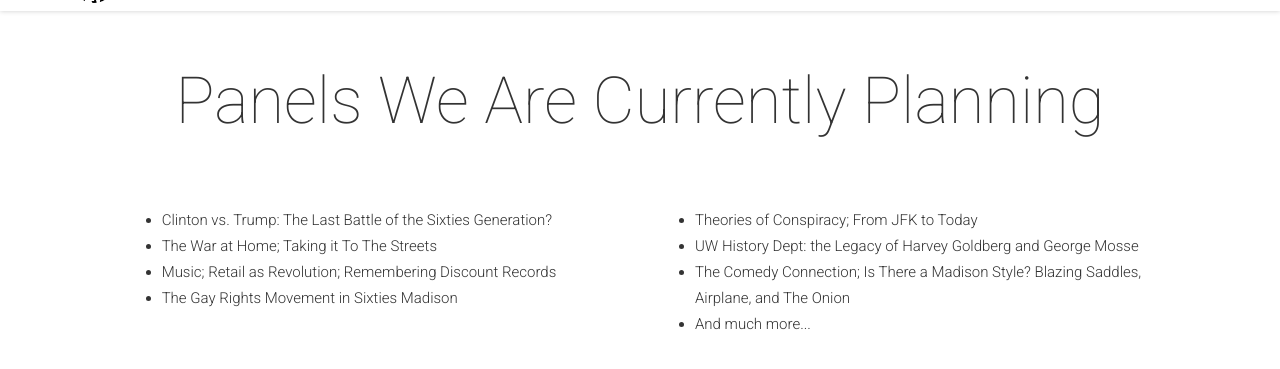
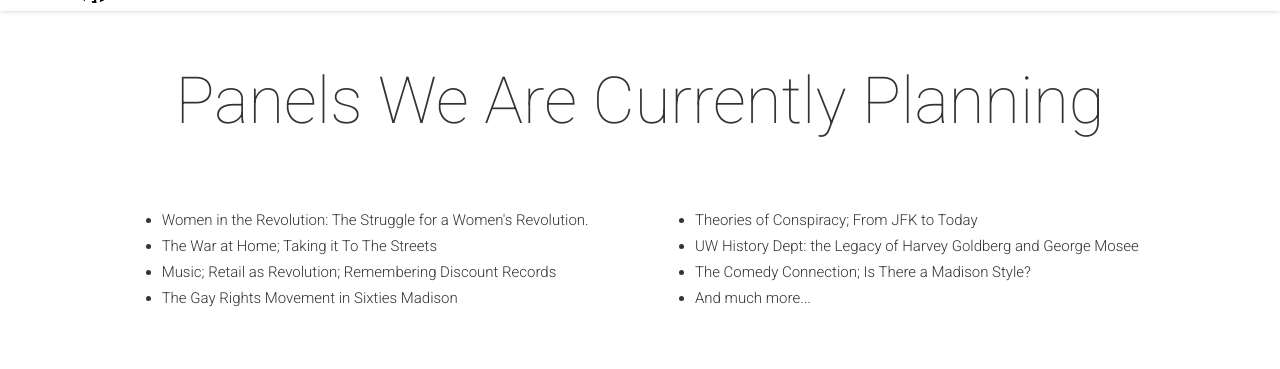
Before and after one commit to fourthirty-two/the-madison-reunion, a Jekyll site: the page built from index.html, in a window 1280 px wide and 900 px high, scrolled down 2021 px, cut to the strip 49-466 px from the top of the window. Shown: the top 369 px of the strip. Built offline with Jekyll 4.4.1, drawn with Linux system fonts in a browser that asks for light colours; nearby versions of some CDN libraries; comment, search, counter and statistics services are not loaded.

Commit message:
:notes: updated panel teaser

```diff
--- a/_includes/latest-news.html
+++ b/_includes/latest-news.html
@@ -16,7 +16,7 @@
           <p class="post-body">
             <ul class="panels-list">
               <li>
-                Clinton vs. Trump: The Last Battle of the Sixties Generation?
+                Women in the Revolution: The Struggle for a Women's Revolution.
               </li>
               <li>
                 The War at Home; Taking it To The Streets
@@ -40,10 +40,10 @@
                 Theories of Conspiracy; From JFK to Today
               </li>
               <li>
-                UW History Dept: the Legacy of Harvey Goldberg and George Mosse
+                UW History Dept: the Legacy of Harvey Goldberg and George Mosee
               </li>
               <li>
-                The Comedy Connection; Is There a Madison Style? Blazing Saddles, Airplane, and The Onion
+                The Comedy Connection; Is There a Madison Style?
               </li>
               <li>
                 And much more...
```
